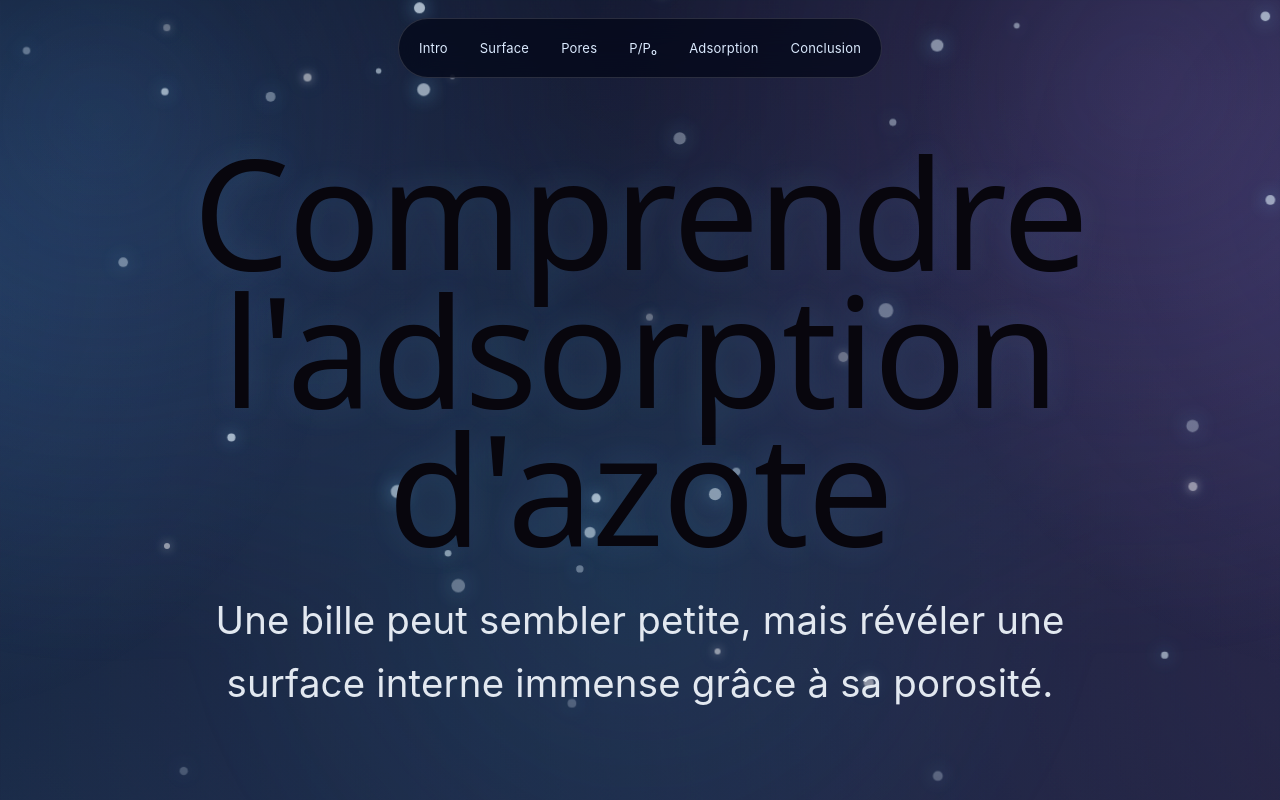
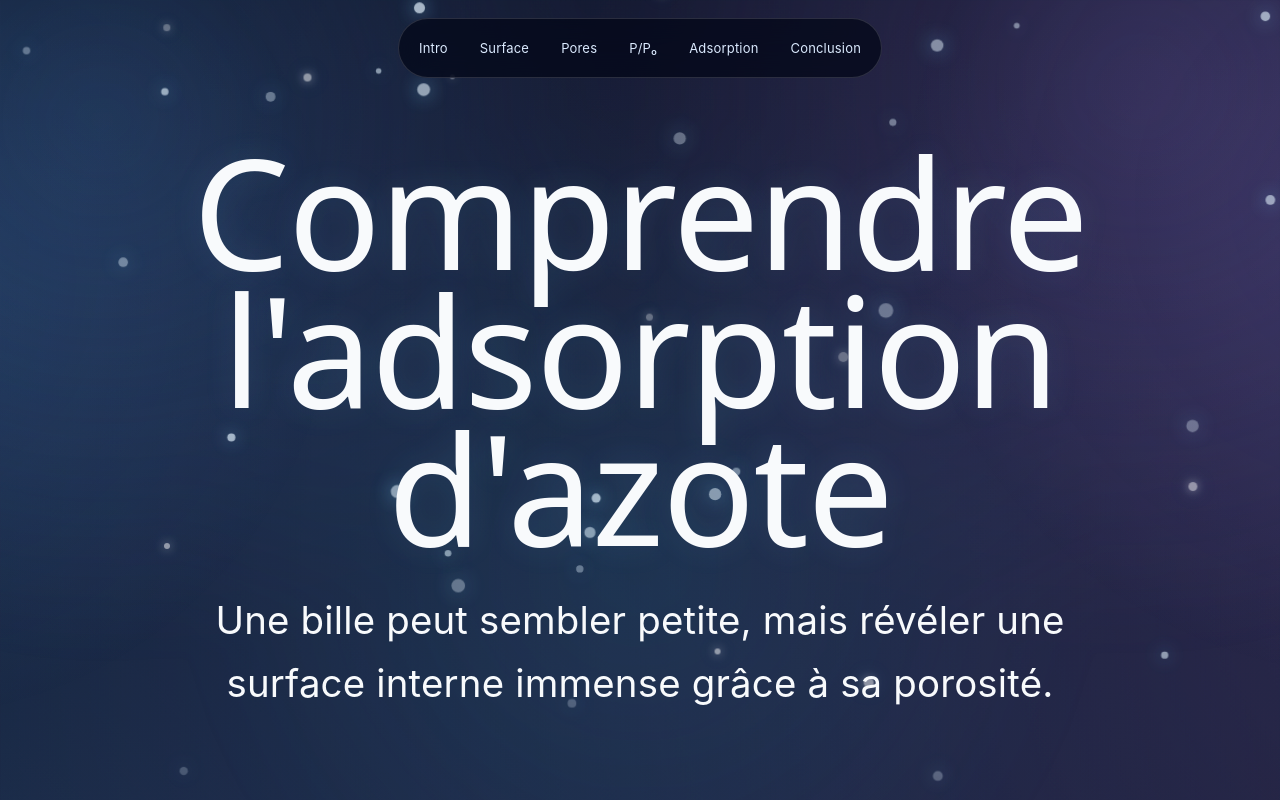
Before and after one commit to AlexDevLab-Hub/Surface-sp-cifique-pour-les-d-butants-, a React (Vite) app: page / in a window 1280 px wide. Shown: the top 800 px of the page. Built offline with nearby package versions, Linux system fonts and the light colour scheme.

Commit message:
correction couleurs

```diff
--- a/src/App.css
+++ b/src/App.css
@@ -1870,3 +1870,26 @@ body,
   46%, 88% { opacity: 1; transform: scale(1); }
   100% { opacity: 0; transform: scale(0.7); }
 }
+
+body,
+.page,
+.section,
+.textCard,
+.textCard p,
+.textCard h1,
+.textCard h2,
+.textCard h3,
+.heroText,
+.heroText h1,
+.heroText p,
+.determinationCard,
+.determinationCard h3,
+.determinationCard p,
+.betCounter,
+.betCounter p,
+.betCounter span,
+.badge,
+.state,
+.lead {
+  color: #f8fafc !important;
+}
```
